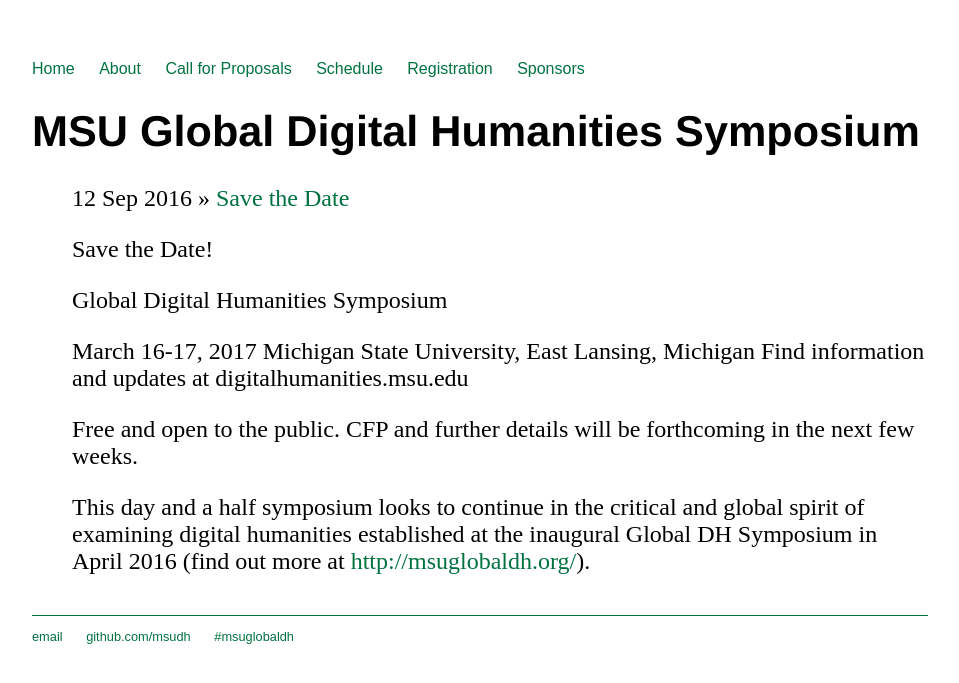
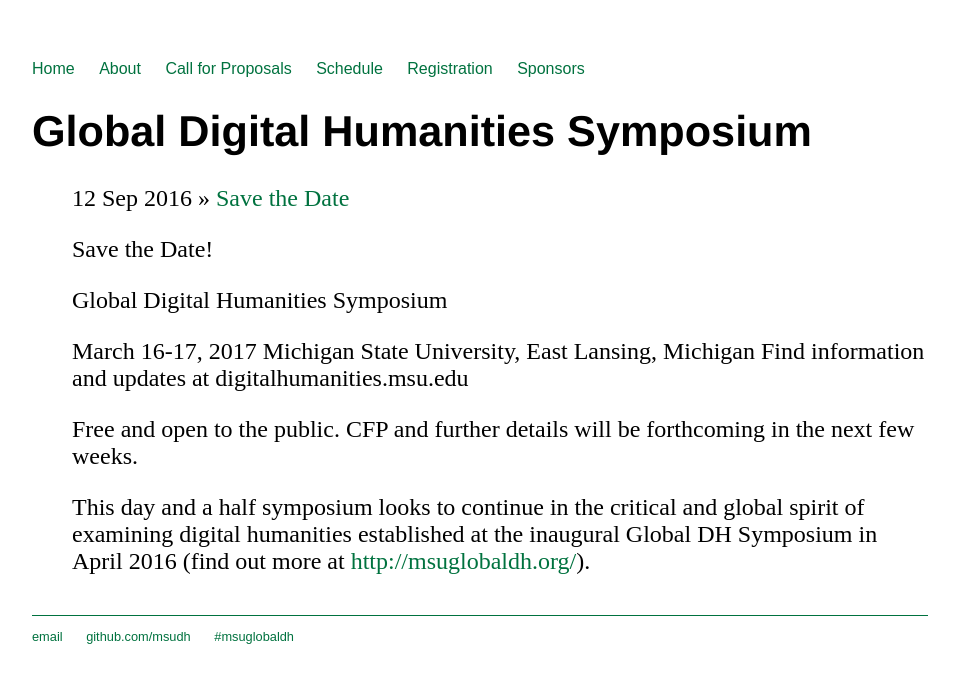
Before and after one commit to msudh/globaldh2017.github.io, a Jekyll site: the page built from index.html, in a window 1280 px wide. Shown: the top 683 px of the page, without its empty margins (160-1119 px from the left). Built offline with Jekyll 4.4.1, drawn with Linux system fonts in a browser that asks for light colours.

Commit message:
Update index.html

```diff
--- a/index.html
+++ b/index.html
@@ -1,6 +1,7 @@
 ---
 layout: default
-title: MSU Global Digital Humanities Symposium
+title: Global Digital Humanities Symposium
+subtitle: Michigan State University, 2017
 ---
 	<h1>{{ page.title }}</h1>
 	<ul class="posts">
```
